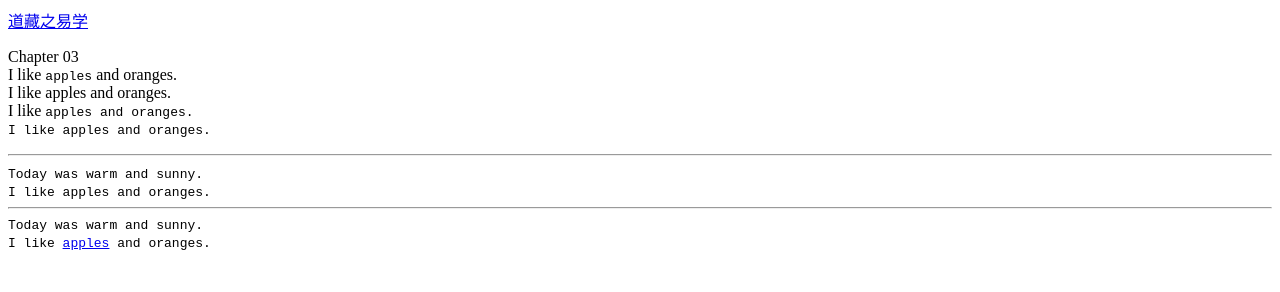
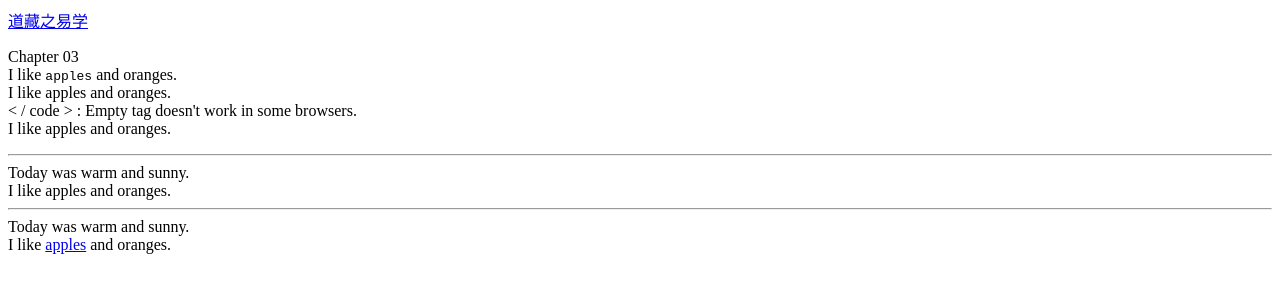
Before and after one commit to ZhaiJinPei/ZhaiJinPei.github.io, a plain HTML site: page index.html in a window 1280 px wide. Drawn offline with Linux system fonts and the light colour scheme.

Commit message:
Update index.html
Fixed a display error

```diff
--- a/index.html
+++ b/index.html
@@ -11,7 +11,7 @@
         Chapter 03<br>
         I like <code>apples</code> and oranges.<br>
         I like <code></code> apples and oranges.<br>
-        I like <code/> apples and oranges.<br>
+        < / code > : Empty tag doesn't work in some browsers.<br>
         I like apples and oranges.
     <hr>
     Today was warm and sunny.<br>
```
